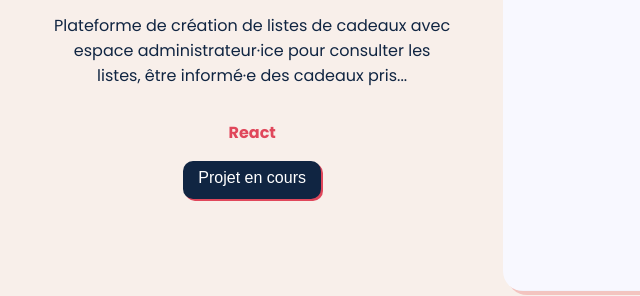
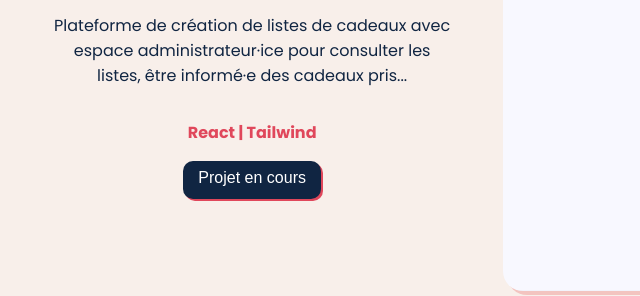
Before and after one commit to morganelepine/morganelepine.github.io, a website: page index.html in a window 1280 px wide. Shown: the part 3942-4238 px from the top of the page, 0-640 px from the left. Drawn offline with nearby package versions, Linux system fonts and the light colour scheme.

Commit message:
Update index.html

```diff
--- a/index.html
+++ b/index.html
@@ -180,7 +180,7 @@
                     <div class="texteProjet">
                         <h3>Liste de cadeaux</h3>
                         <p class="description">Plateforme de création de listes de cadeaux avec espace administrateur·ice pour consulter les listes, être informé·e des cadeaux pris... </p>
-                        <p class="langage">React</p>
+                        <p class="langage">React | Tailwind</p>
                         <button class="boutonProjet">Projet en cours</button>
                     </div>
                 </div>
```
